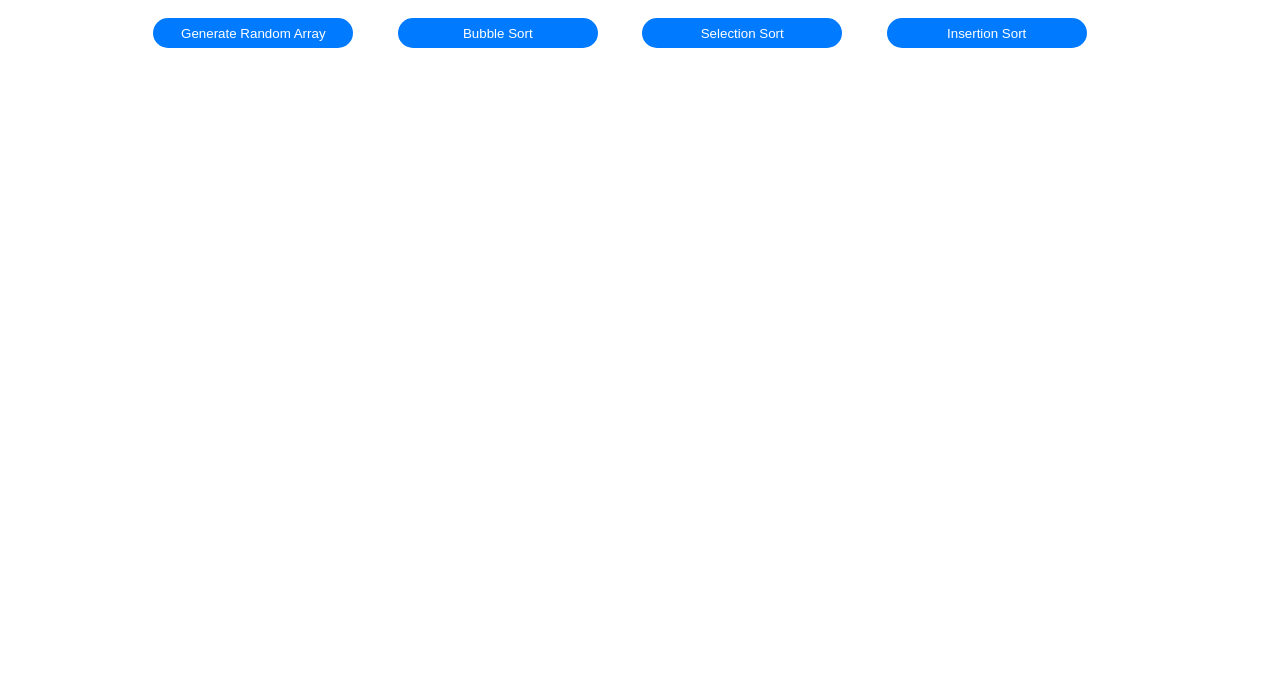
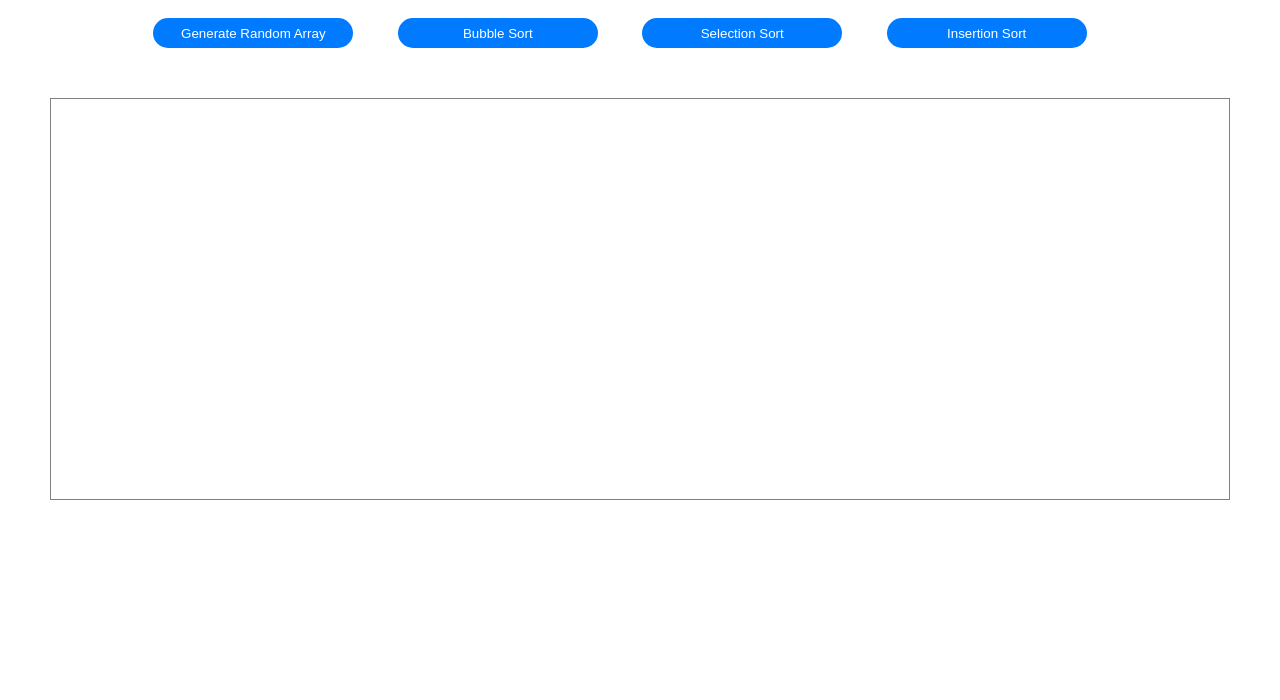
Before and after one commit to ishan9411/sorting-visualizer, a plain HTML site: page index.html in a window 1280 px wide. Shown: the part 100-800 px from the top of the page. Drawn offline with Linux system fonts and the light colour scheme.

Commit message:
added bar container and bar layout

```diff
--- a/style.css
+++ b/style.css
@@ -25,3 +25,18 @@ button{
 button:hover{
     background-color: #0056b1;
 }
+
+#bar-container{
+    height: 400px;
+    margin: 50px;
+    display: flex;
+    justify-content: center;
+    align-items: flex-end;
+    border: 1px solid grey;
+}
+
+.bar{
+    background-color:#007bff;
+    margin: 0px 20px;
+    width: 20px;
+}
```
